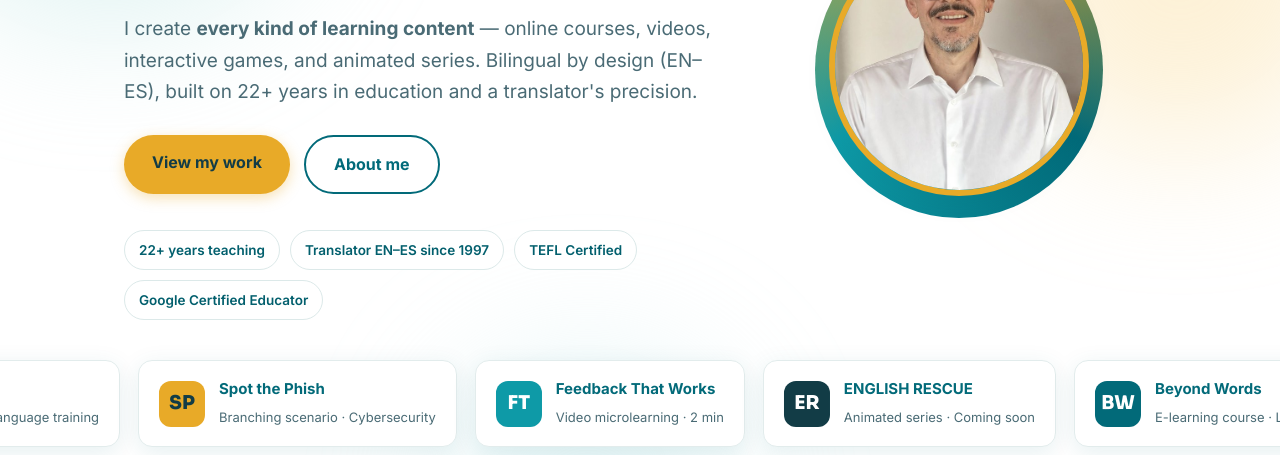
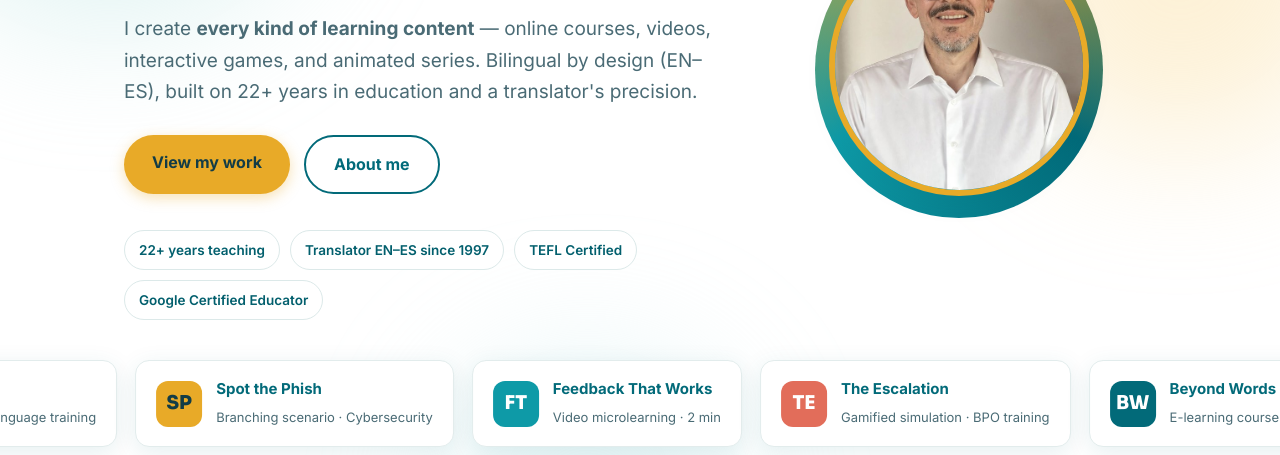
Before and after one commit to Rickhazur/portafolio, a website: page index.html in a window 1280 px wide. Shown: the part 345-800 px from the top of the page. Drawn offline with Linux system fonts and the light colour scheme.

Commit message:
Add files via upload

```diff
--- a/index.html
+++ b/index.html
@@ -44,11 +44,11 @@
   <a class="mini-card" href="work.html#beyond-words"><span class="mini-dot" style="background:var(--teal)">BW</span><span><strong>Beyond Words</strong><small>E-learning course · Language training</small></span></a>
   <a class="mini-card" href="samples/spot-the-phish.html"><span class="mini-dot" style="background:var(--amber);color:var(--ink)">SP</span><span><strong>Spot the Phish</strong><small>Branching scenario · Cybersecurity</small></span></a>
   <a class="mini-card" href="feedback-that-works.html"><span class="mini-dot" style="background:#0E9AA7">FT</span><span><strong>Feedback That Works</strong><small>Video microlearning · 2 min</small></span></a>
-  <a class="mini-card" href="work.html"><span class="mini-dot" style="background:var(--ink)">ER</span><span><strong>ENGLISH RESCUE</strong><small>Animated series · Coming soon</small></span></a>
+  <a class="mini-card" href="escalation-case.html"><span class="mini-dot" style="background:#E26D5A">TE</span><span><strong>The Escalation</strong><small>Gamified simulation · BPO training</small></span></a>
   <a class="mini-card" href="work.html#beyond-words"><span class="mini-dot" style="background:var(--teal)">BW</span><span><strong>Beyond Words</strong><small>E-learning course · Language training</small></span></a>
   <a class="mini-card" href="samples/spot-the-phish.html"><span class="mini-dot" style="background:var(--amber);color:var(--ink)">SP</span><span><strong>Spot the Phish</strong><small>Branching scenario · Cybersecurity</small></span></a>
   <a class="mini-card" href="feedback-that-works.html"><span class="mini-dot" style="background:#0E9AA7">FT</span><span><strong>Feedback That Works</strong><small>Video microlearning · 2 min</small></span></a>
-  <a class="mini-card" href="work.html"><span class="mini-dot" style="background:var(--ink)">ER</span><span><strong>ENGLISH RESCUE</strong><small>Animated series · Coming soon</small></span></a>
+  <a class="mini-card" href="escalation-case.html"><span class="mini-dot" style="background:#E26D5A">TE</span><span><strong>The Escalation</strong><small>Gamified simulation · BPO training</small></span></a>
 </div></div>
 </header>
 
```
